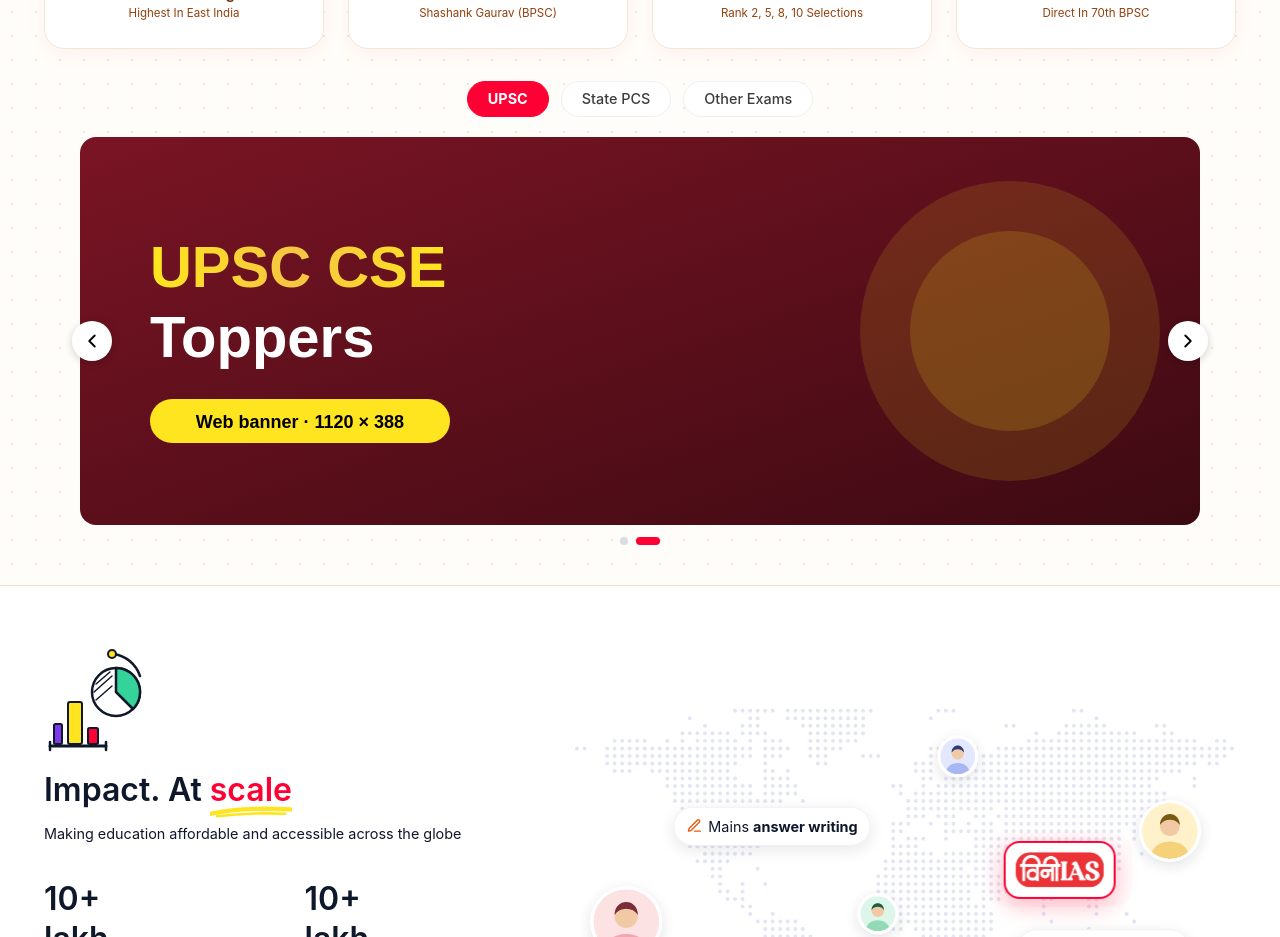
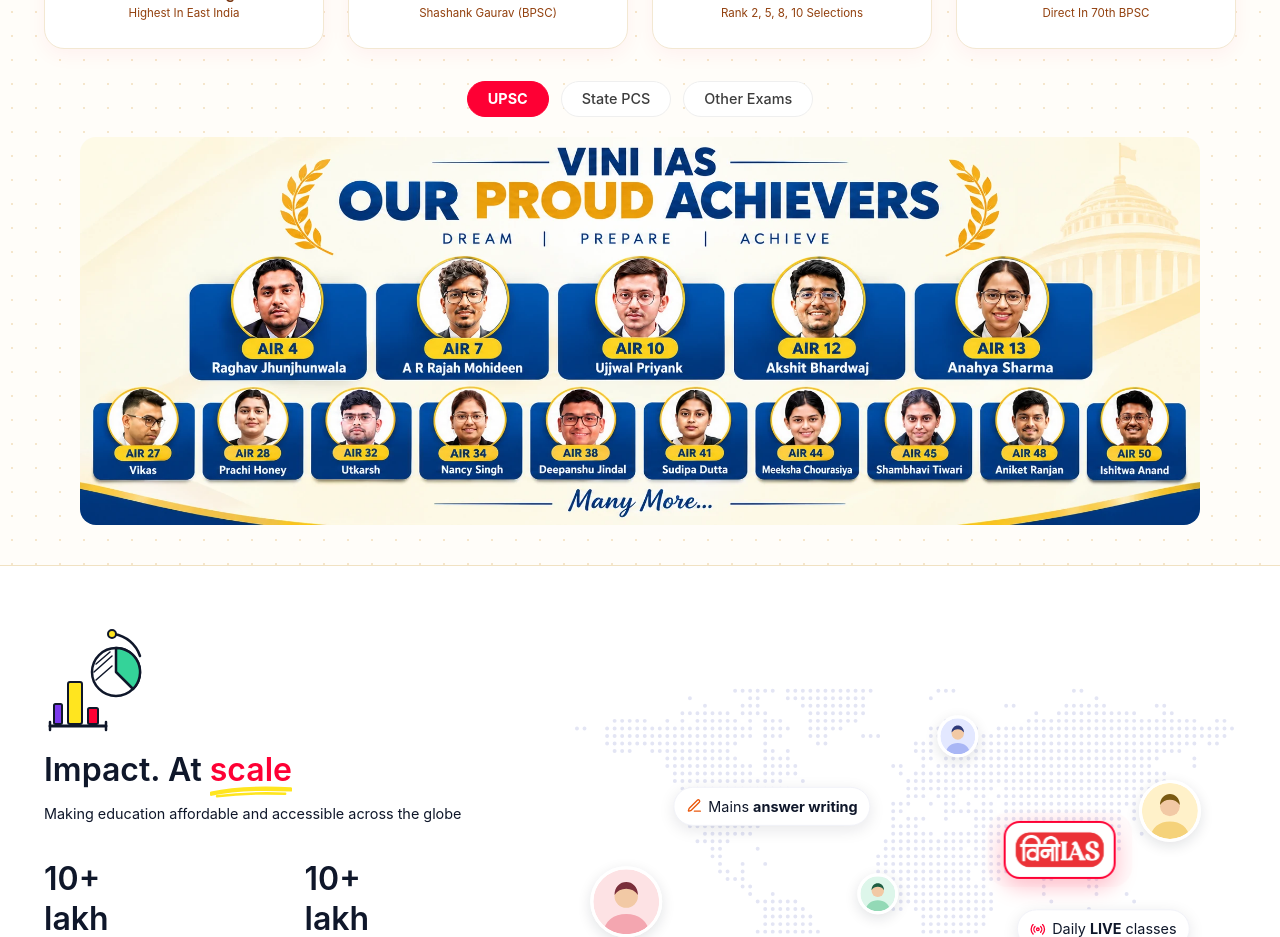
Before and after one commit to rahulgupta201299/versatile-vini-ias, a Next.js app: page / in a window 1280 px wide. Shown: the part 2460-3397 px from the top of the page. Built offline with nearby package versions, Linux system fonts and the light colour scheme; what @mui/material-nextjs would draw is missing.

Commit message:
updated banners for top rankers

```diff
--- a/src/data/resultBanners.ts
+++ b/src/data/resultBanners.ts
@@ -14,17 +14,11 @@
     label: "UPSC",
     banners: [
       {
-        id: "upsc-cse-2025",
-        title: "UPSC CSE Results",
-        webImageUrl: "/images/results/upsc-1-web.svg",
-        mobileImageUrl: "/images/results/upsc-1-mobile.svg",
-        href: "#rankers",
-      },
-      {
-        id: "upsc-cse-2024",
-        title: "UPSC CSE Toppers",
-        webImageUrl: "/images/results/upsc-2-web.svg",
-        mobileImageUrl: "/images/results/upsc-2-mobile.svg",
+        id: "upsc-proud-achievers",
+        title: "Vini IAS — Our Proud Achievers",
+        webImageUrl: "/images/results/upsc-toppers-web.webp",
+        mobileImageUrl: "/images/results/upsc-toppers-mobile.webp",
+        alt: "Vini IAS UPSC toppers: AIR 4 Raghav Jhunjhunwala, AIR 7 A R Rajah Mohideen, AIR 10 Ujjwal Priyank, AIR 12 Akshit Bhardwaj and many more",
         href: "#rankers",
       },
     ],
--- a/src/sections/Header/MobileMenu.tsx
+++ b/src/sections/Header/MobileMenu.tsx
@@ -96,9 +96,9 @@
             gap: 0.5,
             height: 32,
             px: 1.25,
-            border: `1.5px solid ${RED}`,
+            border: "1px solid #FFCCD6",
             borderRadius: "9999px",
-            backgroundColor: "#FFFFFF",
+            backgroundColor: "#FFF0F3",
             color: RED,
             fontSize: "0.8rem",
             fontWeight: 700,
```
Also changed, not shown: public/images/results/upsc-toppers-mobile.webp (added), public/images/results/upsc-toppers-web.webp (added).
